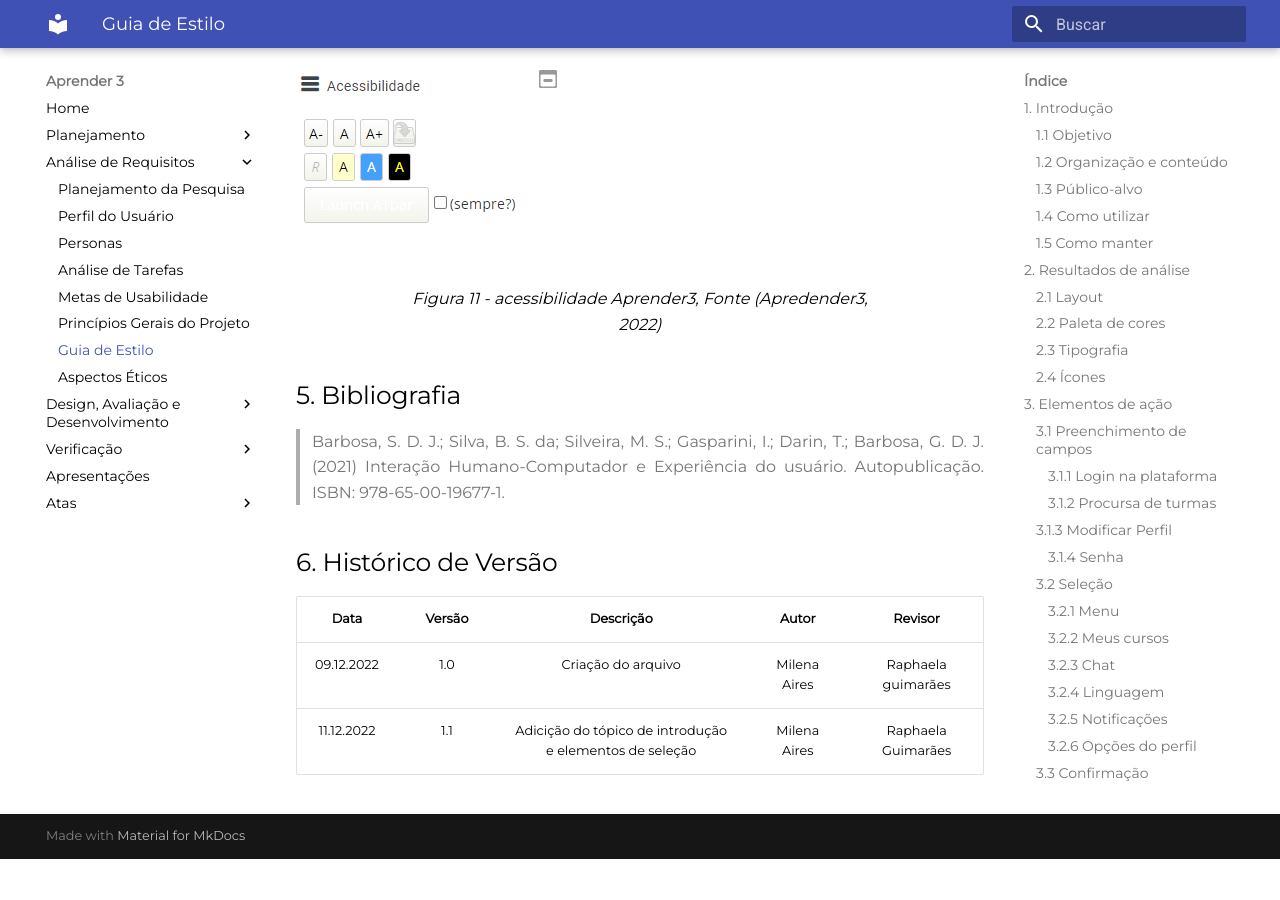
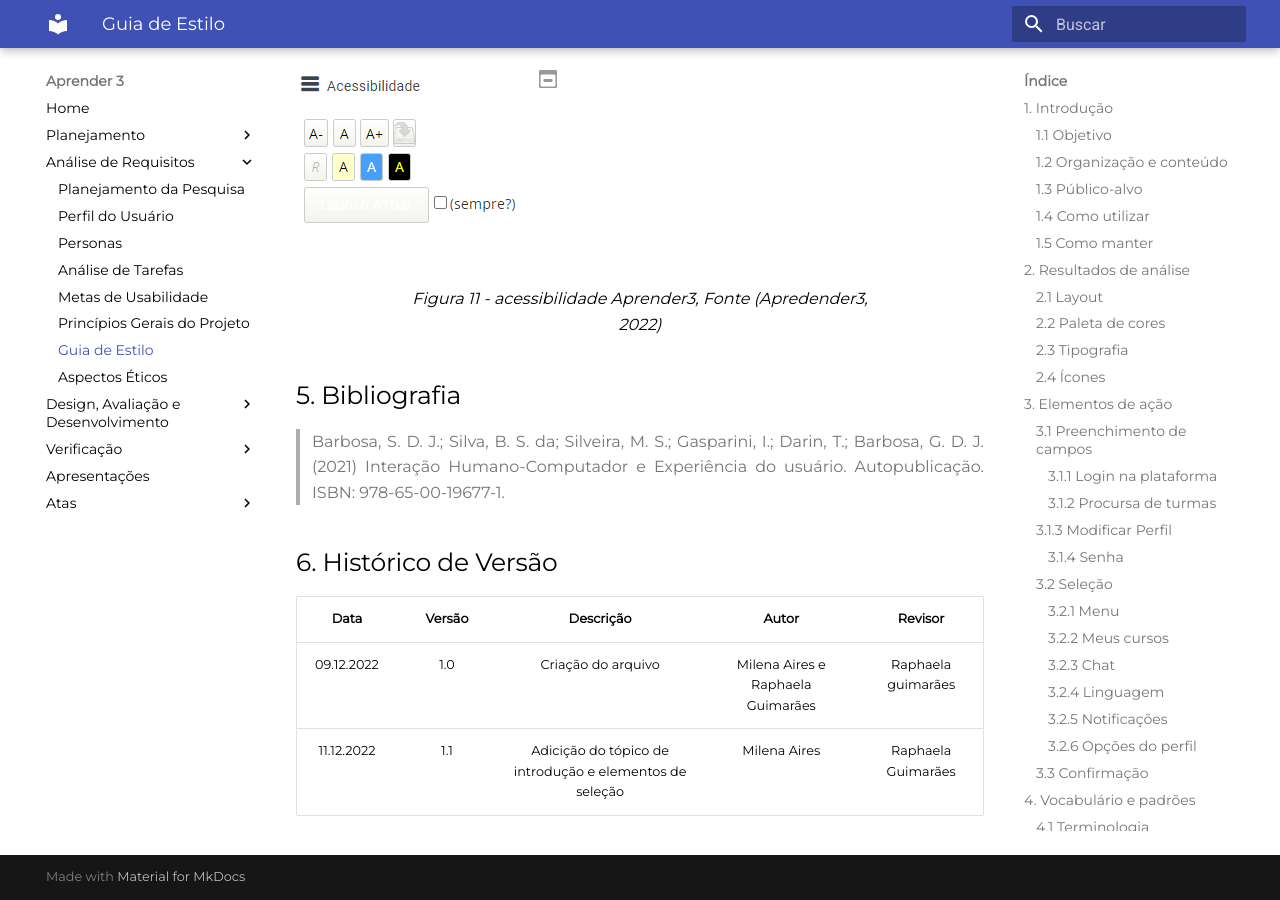
Before and after one commit to mdsreq-fga-unb/2022.2-Aprender3, an MkDocs documentation site: the page built from docs/analise_de_requisitos/guia_de_estilo.md, in a window 1280 px wide and 900 px high, scrolled down 8586 px. Built offline with MkDocs 1.6.1 and Material for MkDocs 9.7.7, drawn with Linux system fonts in a browser that asks for light colours; before the commit the page ends 9445 px from its top, so only the background shows below that.

Commit message:
Update guia_de_estilo.md

```diff
--- a/docs/analise_de_requisitos/guia_de_estilo.md
+++ b/docs/analise_de_requisitos/guia_de_estilo.md
@@ -153,5 +153,5 @@ A plataforma dá liberdade para que o usuário escolha a tela padrão de sua pre
 
 | Data       | Versão | Descrição            | Autor             | Revisor |
 |:----------:|:------:|:--------------------:|:-----------------:|:-------:|
-| 09.12.2022 | 1.0 | Criação do arquivo |   Milena Aires      | Raphaela guimarães |
+| 09.12.2022 | 1.0 | Criação do arquivo |   Milena Aires e Raphaela Guimarães  | Raphaela guimarães |
 | 11.12.2022 | 1.1 | Adicição do tópico de introdução e elementos de seleção | Milena Aires | Raphaela Guimarães |
```
